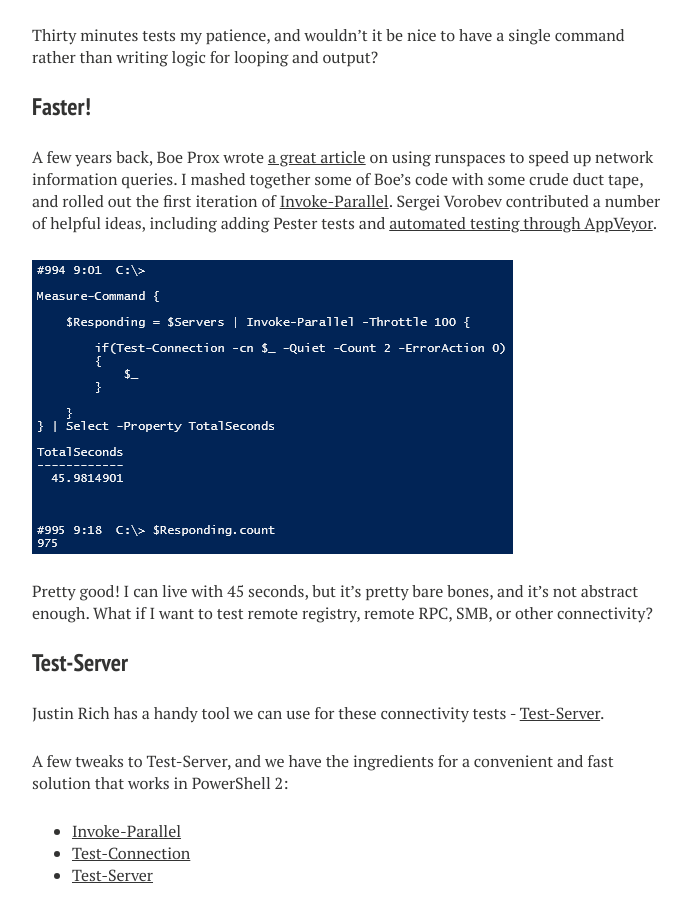
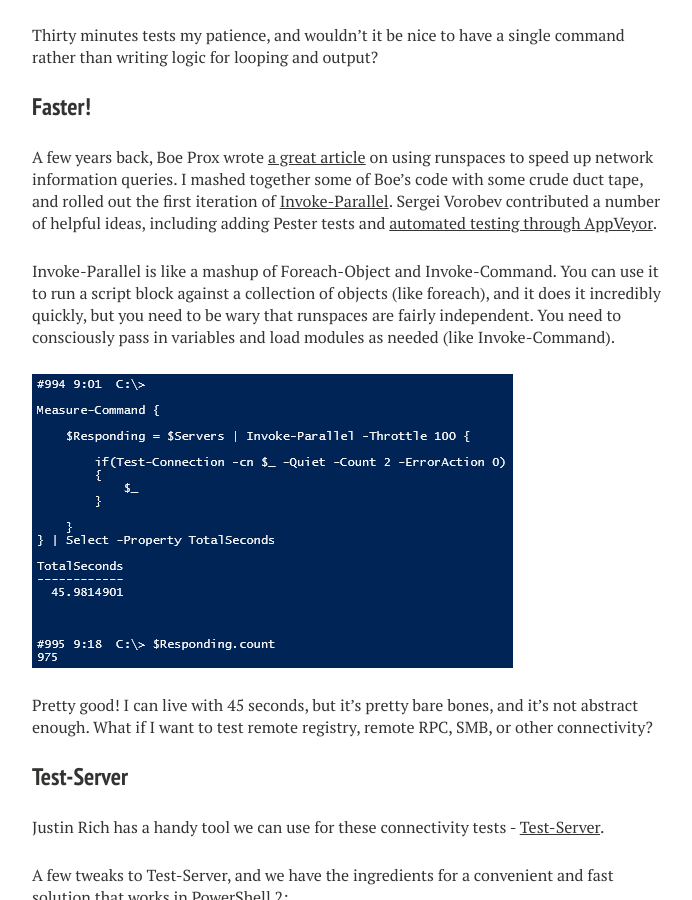
Before and after one commit to RamblingCookieMonster/RamblingCookieMonster.github.io, a Jekyll site: the page built from _posts/2015-3-23-Invoke-Ping.md, in a window 1280 px wide and 900 px high, scrolled down 1254 px. Shown: the whole window, without its empty margins (288-980 px from the left). Built offline with Jekyll 4.4.1, drawn with Linux system fonts in a browser that asks for light colours; nearby versions of some CDN libraries; comment, search, counter and statistics services are not loaded.

Commit message:
describe ip

```diff
--- a/_posts/2015-3-23-Invoke-Ping.md
+++ b/_posts/2015-3-23-Invoke-Ping.md
@@ -29,6 +29,8 @@ Thirty minutes tests my patience, and wouldn't it be nice to have a single comma
 ### Faster!
 
 A few years back, Boe Prox wrote [a great article](http://learn-powershell.net/2012/05/10/speedy-network-information-query-using-powershell/) on using runspaces to speed up network information queries. I mashed together some of Boe's code with some crude duct tape, and rolled out the first iteration of [Invoke-Parallel](https://github.com/RamblingCookieMonster/Invoke-Parallel). Sergei Vorobev contributed a number of helpful ideas, including adding Pester tests and [automated testing through AppVeyor](https://ramblingcookiemonster.wordpress.com/2015/02/25/fun-with-github-pester-and-appveyor/).
+
+Invoke-Parallel is like a mashup of Foreach-Object and Invoke-Command. You can use it to run a script block against a collection of objects (like foreach), and it does it incredibly quickly, but you need to be wary that runspaces are fairly independent. You need to consciously pass in variables and load modules as needed (like Invoke-Command).
 
 ![Invoke-Parallel](/images/invoke-ping/InvokeParallel.png)
 
```
